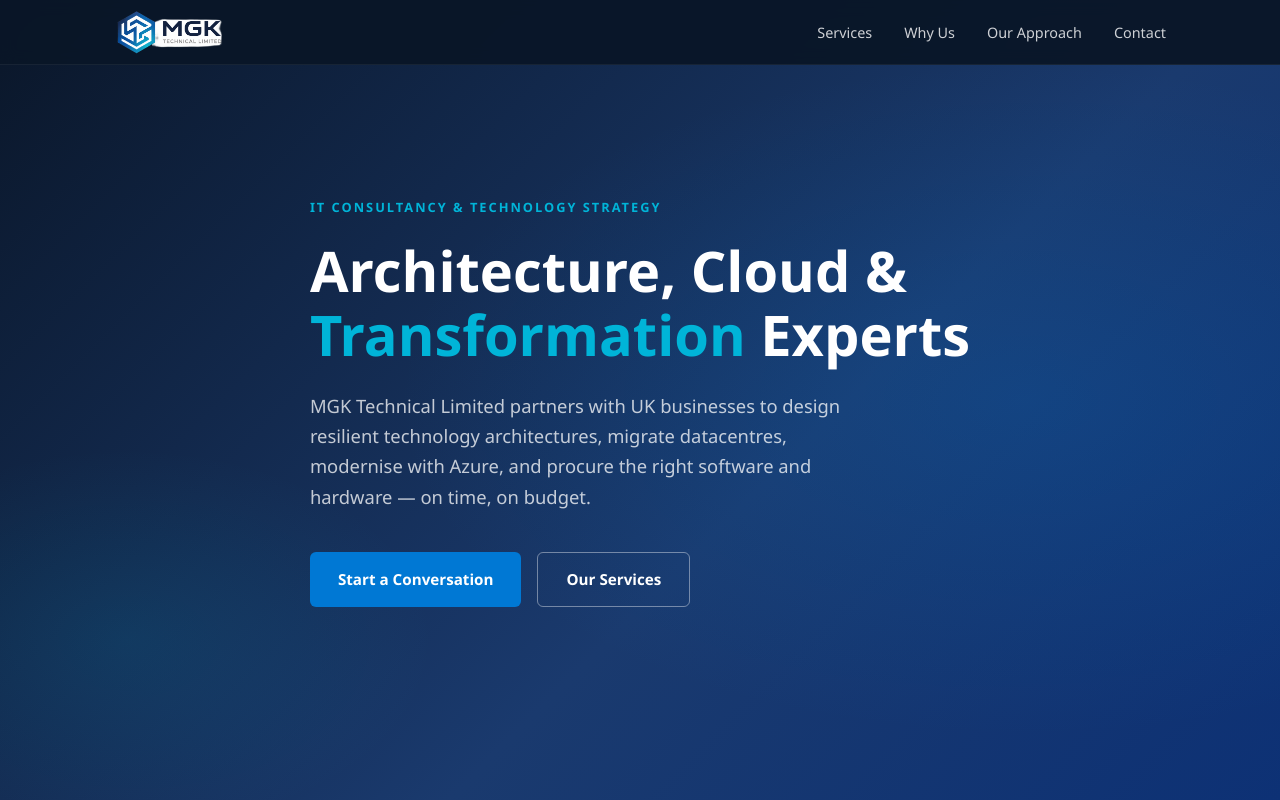
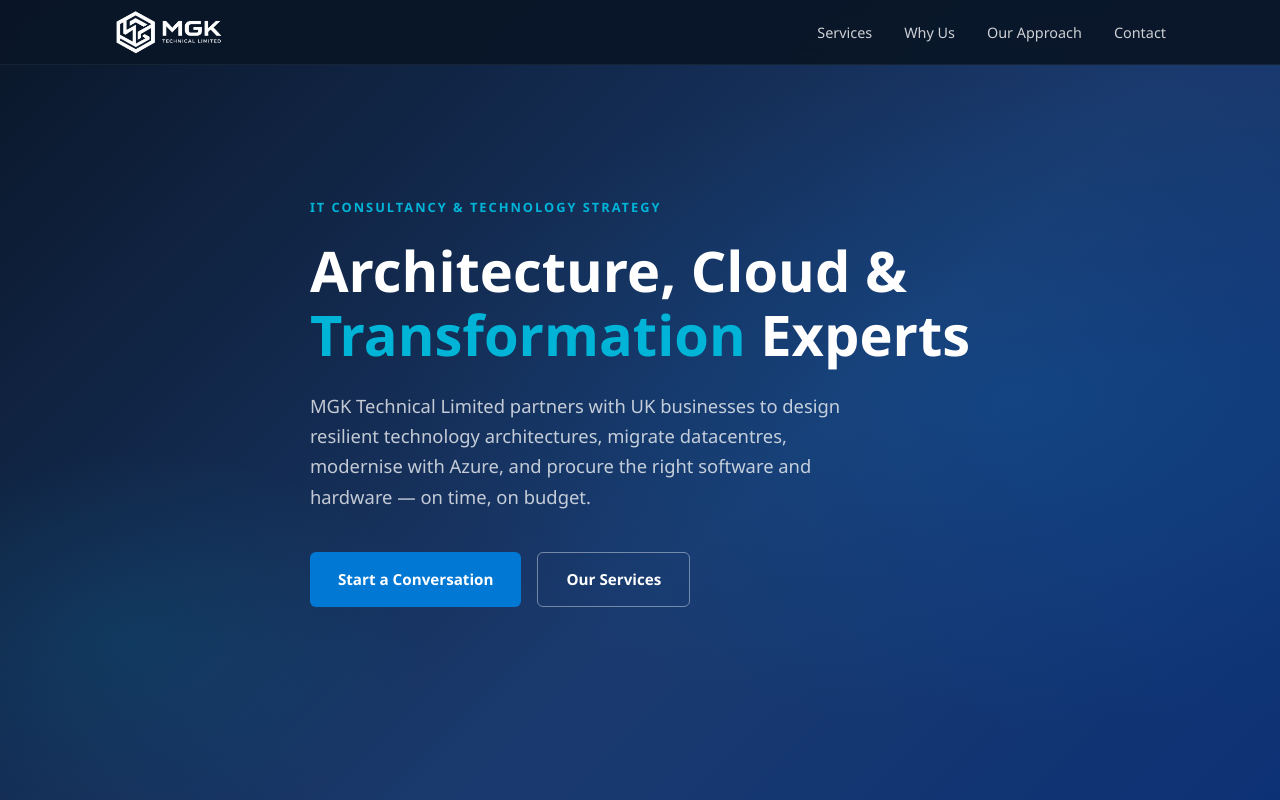
Before and after one commit to vertisjm/MKGWebsite, a plain HTML site: page index.html in a window 1280 px wide. Shown: the top 800 px of the page. Drawn offline with Linux system fonts and the light colour scheme.

Commit message:
Update index.html

```diff
--- a/index.html
+++ b/index.html
@@ -560,7 +560,7 @@
   <!-- ─── Navigation ─────────────────────────────────────────── -->
   <nav aria-label="Main navigation">
     <div class="container nav-inner">
-      <a href="#hero" class="logo" aria-label="MGK Technical Limited home"><img src="edited-photo.png" alt="MGK Technical Limited" /></a>
+      <a href="#hero" class="logo" aria-label="MGK Technical Limited home"><img src="edited-logo.png" alt="MGK Technical Limited" /></a>
       <ul class="nav-links">
         <li><a href="#services">Services</a></li>
         <li><a href="#why-us">Why Us</a></li>
```
